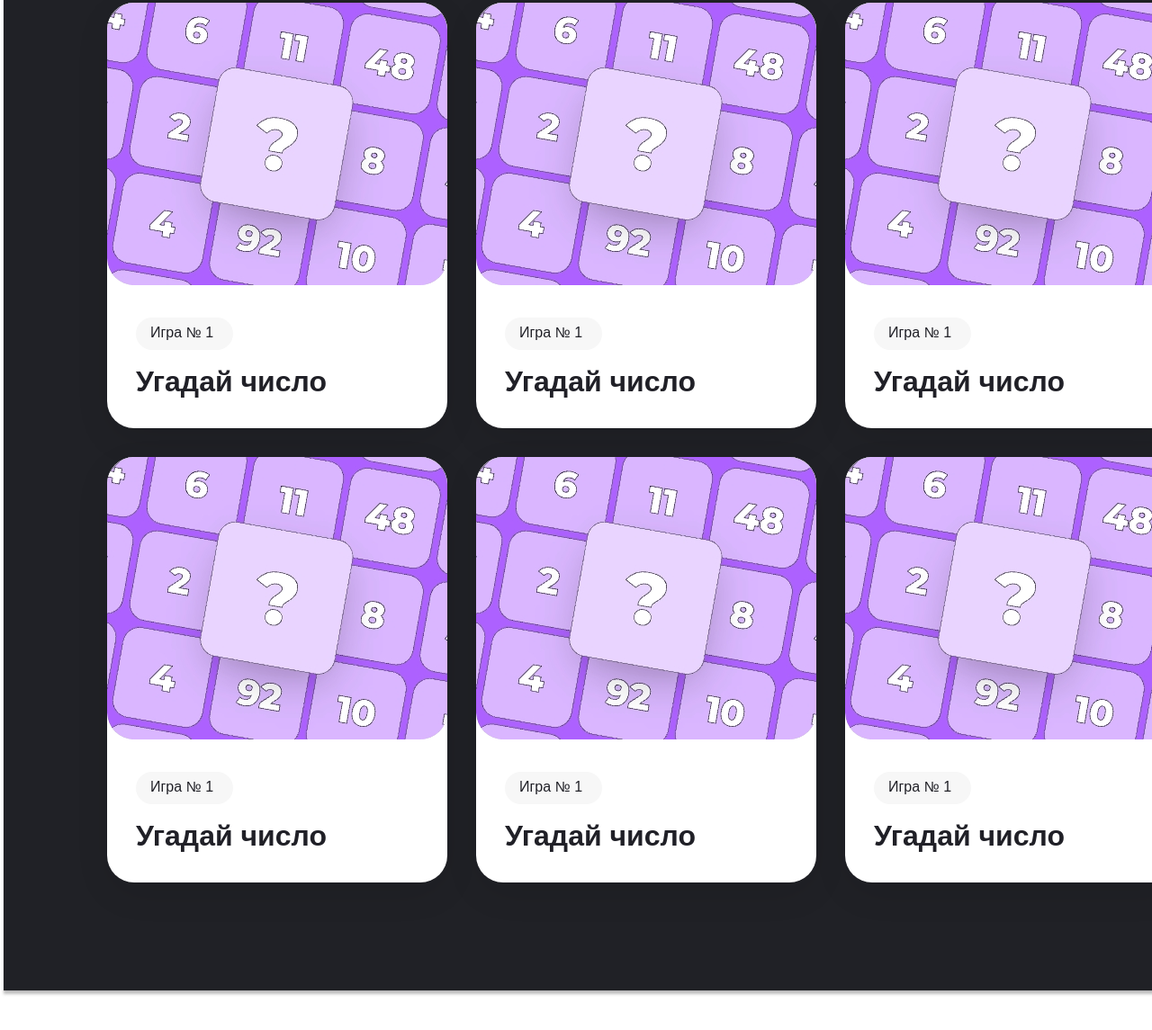
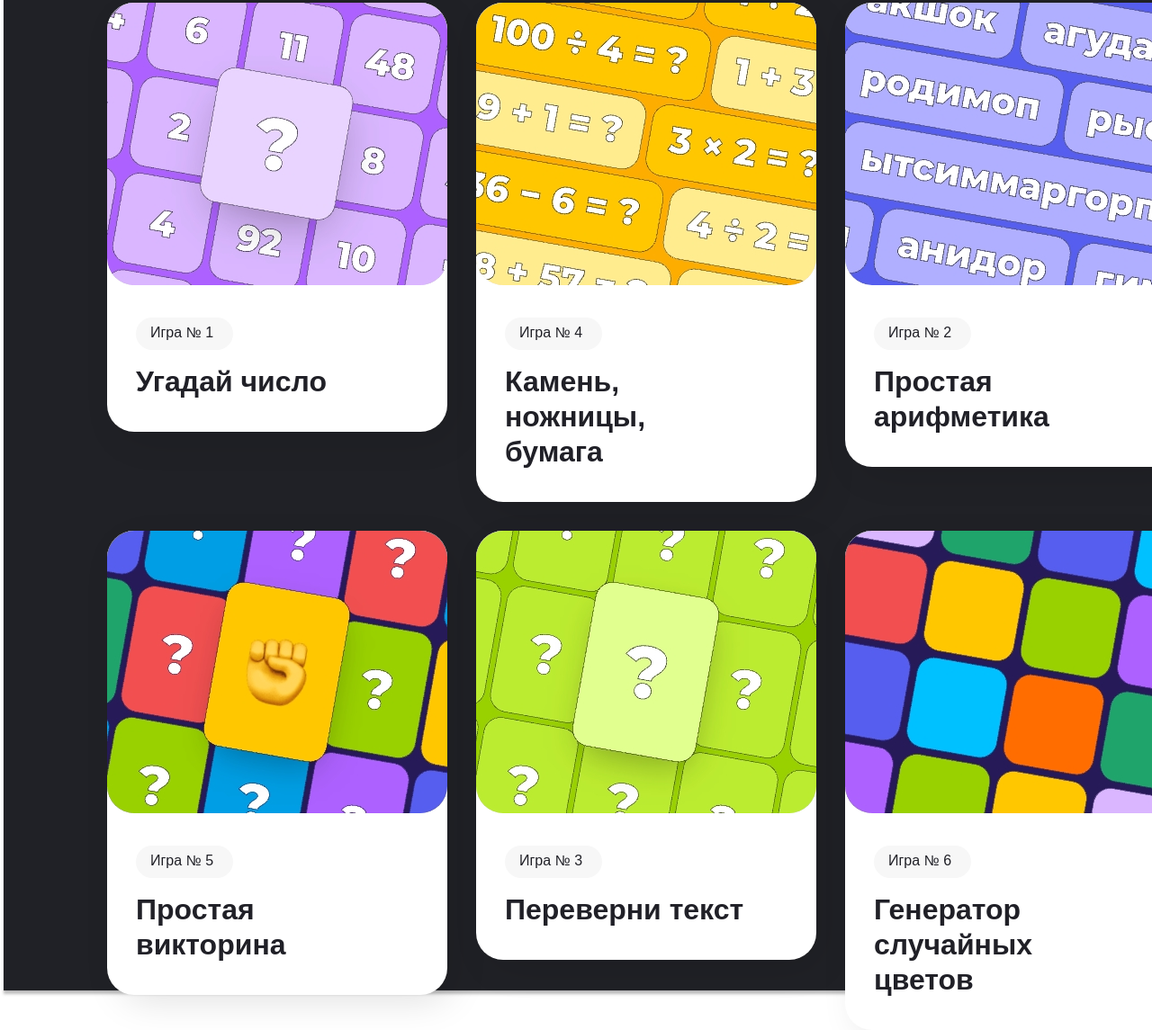
Before and after one commit to metr1cs/2-nd-course-hw., a website: page index.html in a window 1280 px wide. Shown: the part 1161-2306 px from the top of the page at 90% size. Before the commit the page ends 2270 px from the top, so only its background shows below. Drawn offline with Linux system fonts and the light colour scheme.

Commit message:
переделал позиционирование cart, добавил transition и transform через hover

```diff
--- a/_cart.scss
+++ b/_cart.scss
@@ -1,9 +1,15 @@
 .cart{
   border-radius: 30px;
-  box-shadow: 0px 12.61px 42.25px -7.57px rgba(0, 0, 0, 0.13);
+  box-shadow: 10px 12.61px 42.25px -7.57px rgba(0, 0, 0, 0.13);
   background: rgb(255, 255, 255);
   width: 378px;
-  height: 473px;
+height: 100%;
+  transition: transform 0.3s ease;
+
+  &:hover{
+    transform: scale(1.1);
+  }
+
   &__image{
     width: 378px;
     height: 314px;
--- a/_content.scss
+++ b/_content.scss
@@ -28,7 +28,8 @@
   &__cart{
     display: flex;
     flex-wrap: wrap;
-    gap: 32px;
+    column-gap: 32px;
+    row-gap: 32px;
     margin-top: 72px;
   }
   &__position{
--- a/index.html
+++ b/index.html
@@ -25,54 +25,48 @@
             <p class="content__text">В моей коллекции представлено 6 игр на разные темы.<br>Игры несложные — в них может поиграть каждый.<br>
                 Все игры доступны для пользования.</p>
             <div class="content__cart">
-                <div class="content__position">
                     <article class="cart">
-                        <img class="cart__image" src="./image/cart-purple.jpeg" alt="">
+                        <img class="cart__image" src="./image/game-1.jpeg" alt="">
                             <div class="cart__content">
                                 <h3 class="cart__text">Игра № 1</h3>
                                 <h2 class="cart__title">Угадай число</h2>
                             </div>
                     </article>
                     <article class="cart">
-                        <img class="cart__image" src="./image/cart-purple.jpeg" alt="">
+                        <img class="cart__image" src="./image/game-2.jpeg" alt="">
                         <div class="cart__content">
-                            <h3 class="cart__text">Игра № 1</h3>
-                            <h2 class="cart__title">Угадай число</h2>
-                        </div>
-                    </article>
-                </div>
-                <div class="content__position">
-                    <article class="cart">
-                        <img class="cart__image" src="./image/cart-purple.jpeg" alt="">
-                        <div class="cart__content">
-                            <h3 class="cart__text">Игра № 1</h3>
-                            <h2 class="cart__title">Угадай число</h2>
+                            <h3 class="cart__text">Игра № 4</h3>
+                            <h2 class="cart__title">Камень,<br>ножницы,<br>бумага</h2>
                         </div>
                     </article>
                     <article class="cart">
-                        <img class="cart__image" src="./image/cart-purple.jpeg" alt="">
+                        <img class="cart__image" src="./image/game-3.jpeg" alt="">
                         <div class="cart__content">
-                            <h3 class="cart__text">Игра № 1</h3>
-                            <h2 class="cart__title">Угадай число</h2>
-                        </div>
-                    </article>
-                </div>
-                <div class="content__position">
-                    <article class="cart">
-                        <img class="cart__image" src="./image/cart-purple.jpeg" alt="">
-                        <div class="cart__content">
-                            <h3 class="cart__text">Игра № 1</h3>
-                            <h2 class="cart__title">Угадай число</h2>
+                            <h3 class="cart__text">Игра № 2</h3>
+                            <h2 class="cart__title">Простая арифметика</h2>
                         </div>
                     </article>
                     <article class="cart">
-                        <img class="cart__image" src="./image/cart-purple.jpeg" alt="">
+                        <img class="cart__image" src="./image/game-4.jpeg" alt="">
                         <div class="cart__content">
-                            <h3 class="cart__text">Игра № 1</h3>
-                            <h2 class="cart__title">Угадай число</h2>
+                            <h3 class="cart__text">Игра № 5</h3>
+                            <h2 class="cart__title">Простая<br>викторина</h2>
                         </div>
                     </article>
-                </div>
+                    <article class="cart cart--three">
+                        <img class="cart__image" src="./image/game-5.jpeg" alt="">
+                        <div class="cart__content">
+                            <h3 class="cart__text">Игра № 3</h3>
+                            <h2 class="cart__title">Переверни текст</h2>
+                        </div>
+                    </article>
+                    <article class="cart">
+                        <img class="cart__image" src="./image/game-6.jpeg" alt="">
+                        <div class="cart__content">
+                            <h3 class="cart__text">Игра № 6</h3>
+                            <h2 class="cart__title">Генератор <br> случайных <br>цветов</h2>
+                        </div>
+                    </article>
             </div>
         </div>
     </div>
```
Also changed, not shown: image/game-1.jpeg (renamed from image/cart-purple.jpeg), image/game-2.jpeg (added), image/game-3.jpeg (added), image/game-4.jpeg (added), image/game-5.jpeg (added), image/game-6.jpeg (added), style.css, 2 other files.
